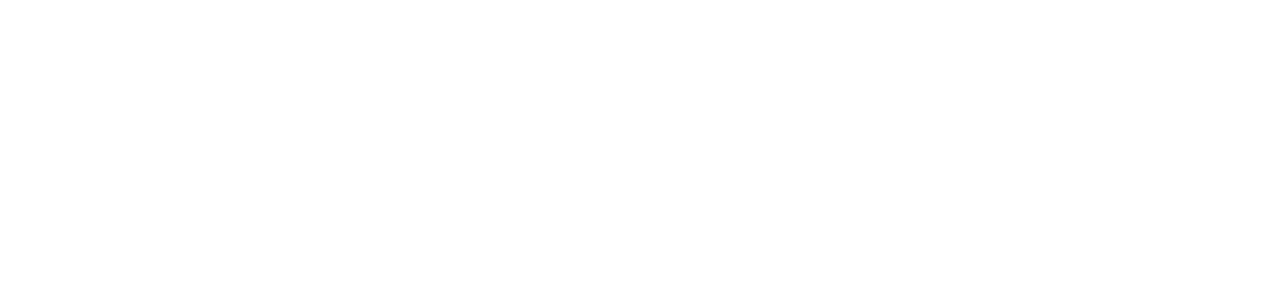
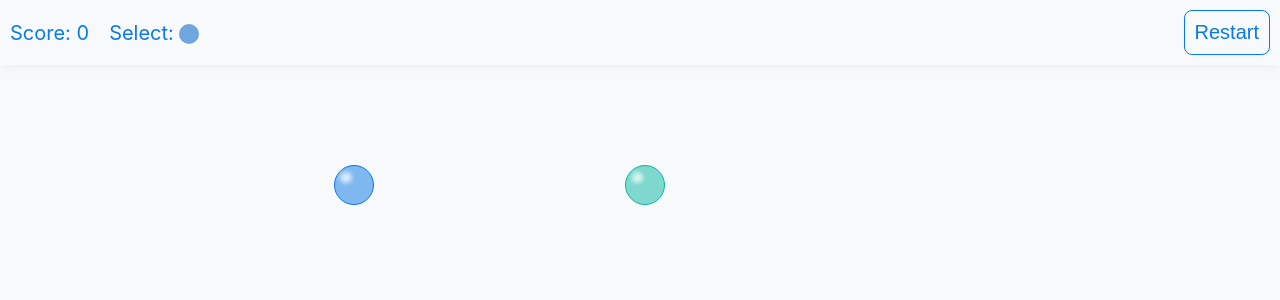
Before and after one commit to reznikovkg/vue-3-docker-compose, a Vue app in the folder vue/: page /game in a window 1280 px wide. Before the commit this address had no page. Shown: the top 300 px of the page. Built offline with nearby package versions, Linux system fonts and the light colour scheme.

Commit message:
init game

```diff
--- a/vue/src/assets/main.css
+++ b/vue/src/assets/main.css
@@ -15,11 +15,11 @@
   padding: 3px;
 }
 
-@media (hover: hover) {
-  a:hover {
-    background-color: hsla(160, 100%, 37%, 0.2);
-  }
-}
+/*@media (hover: hover) {*/
+/*  a:hover {*/
+/*    background-color: hsla(160, 100%, 37%, 0.2);*/
+/*  }*/
+/*}*/
 
 @media (min-width: 1024px) {
   body {
--- /dev/null
+++ b/vue/src/components/BubbleGame.vue
@@ -0,0 +1,177 @@
+<template>
+  <div class="bubble-game">
+    <header class="bubble-game__header header-panel">
+      <div>
+        <div class="header-panel__score">
+          <span class="header-panel__label">Score: {{ score }}</span>
+          <div class="header-panel__selection-group">
+            <span class="header-panel__label">Select: </span>
+            <div class="header-panel__color" :style="{ backgroundColor: indicatorColor }"></div>
+          </div>
+        </div>
+      </div>
+      <div>
+        <button class="c-button" @click="() => restartGame()">Restart</button>
+      </div>
+    </header>
+
+    <main class="bubble-game__field">
+      <Bubble
+          v-for="(b, index) in activeBubbles"
+          :key="index"
+          :color="b.color"
+          :size="b.size"
+          :style="{ left: b.x + '%' }"
+          @pop="handleBubblePop(index)"
+      />
+
+    </main>
+  </div>
+</template>
+
+<script>
+import Bubble from "@/components/ui/Bubble.vue";
+
+export default {
+  name: "BubbleGame",
+  components: { Bubble },
+  emits: ['finish'],
+  props: {
+    num: {
+      default: 2,
+      type: Number
+    },
+    selectColor: {
+      default: 'default',
+      type: String
+    },
+    intensity: {
+      default: 1,
+      type: Number
+    },
+    points: {
+      default: 0,
+      type: Number
+    },
+    fine: {
+      default: 5,
+      type: Number
+    }
+  },
+  data() {
+    return {
+      score: 0,
+      activeBubbles: [
+        /*{ color: 'blue', size: 'medium', x: 10 },
+        { color: 'purple', size: 'small', x: 40 },
+        { color: 'pink', size: 'big', x: 70 },*/
+      ],
+      colorMap: {
+        blue: '#0879ea',
+        breeze: '#06b8a2',
+        purple: '#7506dc',
+        pink: '#ad39ba',
+        default: '#6ea6df'
+      }
+    };
+  },
+  computed: {
+    indicatorColor() {
+      return this.colorMap[this.selectColor] || this.colorMap.default;
+    }
+  },
+  methods: {
+    initGame() {
+      this.score = 0;
+      this.activeBubbles = [];
+      this.spawnInitialBubbles();
+    },
+    spawnInitialBubbles() {
+      for (let i = 0; i < this.num; i++) {
+        this.addBubble();
+      }
+    },
+    addBubble() {
+      const colors = ['blue', 'breeze', 'purple', 'pink'];
+      this.activeBubbles.push({
+        id: Date.now() + Math.random(),
+        color: colors[Math.floor(Math.random() * colors.length)],
+        size: 'medium',
+        x: Math.random() * 90,
+        y: 0
+      });
+    },
+    check() {
+      if (this.score > 10) {
+        this.$emit('finish', this.score)
+      }
+    },
+    restartGame() {
+      this.initGame()
+    },
+    increaseScore() {
+      this.score += this.points
+    },
+    handleBubblePop(index) {
+      this.increaseScore();
+      this.removeBubble(index);
+      this.check();
+    },
+    removeBubble(index) {
+      this.activeBubbles.splice(index, 1);
+    }
+  },
+  mounted() {
+    this.initGame();
+  }
+}
+</script>
+
+<style lang="scss">
+.bubble-game {
+  display: flex;
+  flex-direction: column;
+  width: 100vw;
+  height: 100vh;
+  position: fixed;
+  top: 0;
+  left: 0;
+  background-color: #f8f9fa;
+
+  &__header {
+    flex: 0 0 auto;
+  }
+
+  &__field {
+    flex: 1 1 auto;
+    position: relative;
+    overflow: hidden;
+    width: 100%;
+  }
+}
+
+.header-panel {
+  display: flex;
+  justify-content: space-between;
+  align-items: center;
+  padding: 10px;
+  background-color: #f8f9fa;
+  box-shadow: 0 2px 10px rgba(0, 0, 0, 0.05);
+
+  &__score {
+    display: flex;
+    align-items: center;
+    gap: 20px;
+    font-size: 20px;
+    color: #0879ea;
+  }
+
+  &__color {
+    display: inline-block;
+    vertical-align: middle;
+    border-radius: 50%;
+    width: 20px;
+    height: 20px;
+  }
+}
+</style>
--- a/vue/src/components/pages/ExamplePage.vue
+++ /dev/null
@@ -1,33 +0,0 @@
-<template>
-  Example STORE {{ count }}
-  <RouterLink :to="{ name: $routes.INDEX }" >To Index</RouterLink>
-  <input v-model="value" type="number">
-  <input v-model="timeout" type="number">
-  <button @click="() => inc()">+</button>
-  <button @click="() => setValue()">SET</button>
-
-  <div>
-    <div v-for="i in list" :key="i">{{ i }}</div>
-  </div>
-</template>
-
-<script setup lang="ts">
-import { computed, ref } from 'vue'
-import { useStore } from 'vuex'
-const store = useStore()
-const count = computed(() => store.getters.getCount)
-const list = computed(() => store.getters['list/getList'])
-
-const value = ref(1)
-const timeout = ref(0)
-
-const inc = () => store.dispatch('runIncrement', value.value)
-const setValue = () => store.dispatch('setCount', {
-  value: value.value,
-  timeout: timeout.value
-})
-</script>
-
-<style scoped>
-
-</style>
--- a/vue/src/components/pages/IndexPage.vue
+++ b/vue/src/components/pages/IndexPage.vue
@@ -1,17 +1,65 @@
 <template>
-  Index
+  <div class="start-page" >
+    <div v-if="!isGameStarted">
+      <button class="c-button" @click="() => startGame()">Start Game</button>
+    </div>
 
-  <div>
-    <RouterLink :to="{ name: $routes.EXAMPLE }">
-     To Example
-    </RouterLink>
+    <BubbleGame
+        v-else
+        :num="5"
+        :intensity="1"
+        :points="5"
+        :selectColor="'blue'"
+        @finish="(p) => handleGameFinish(p)"
+    />
   </div>
+
 </template>
 
-<script setup lang="ts">
+<script>
+import BubbleGame from "@/components/BubbleGame.vue";
 
+export default {
+  name: 'IndexPage',
+  data() {
+    return {
+      isGameStarted: false
+    }
+  },
+  components: {
+    BubbleGame
+  },
+  methods: {
+    startGame() {
+      this.isGameStarted = true;
+    },
+    handleGameFinish(finalScore) {
+      alert(`Game Over! Your score: ${finalScore}`);
+      this.isGameStarted = false;
+    },
+  }
+}
 </script>
 
-<style scoped>
+<style lang="scss">
+.start-page {
+  display: flex;
+  width: 100vw;
+  height: 100vh;
+  position: fixed;
+  top: 0;
+  left: 0;
+  background-color: #f8f9fa;
+  align-items: center;
+  justify-content: space-around;
+}
 
+.c-button {
+  background-color: transparent;
+  border: 1px solid #0879ea;
+  border-radius: 8px;
+  color: #0879ea;
+  font-size: 20px;
+  padding: 10px;
+}
 </style>
--- /dev/null
+++ b/vue/src/components/ui/Bubble.vue
@@ -0,0 +1,121 @@
+<template>
+  <div ref="bubble"
+       class="bubble"
+       :class="['bubble--' + color, 'bubble--' + size]"
+       @click="() => pop()">
+    <div class="bubble__highlight"></div>
+  </div>
+</template>
+
+<script>
+export default {
+  name: "Bubble",
+  emits: ['pop'],
+  data() {
+    return {
+      isFlying: false,
+      startTime: 0,
+    }
+  },
+  props: {
+    color: {
+      default: 'default',
+      type: String,
+    },
+    size: {
+      default: 'default',
+      type: String,
+    },
+  },
+  methods: {
+    startFlight() {
+      this.isFlying = true;
+      this.startTime = performance.now();
+
+      requestAnimationFrame((timestamp) => {
+        this.animate(timestamp)
+      });
+    },
+    animate(currentTime) {
+      if (!this.isFlying || !this.$refs.bubble) return
+
+      const elapsedTime = currentTime - this.startTime
+      const progress = Math.min(elapsedTime / 5000, 1)
+      this.$refs.bubble.style.transform = `translateY(${progress * 100}px)`
+
+      if (elapsedTime < 5000) {
+        requestAnimationFrame((timestamp) => this.animate(timestamp))
+      } else {
+        this.isFlying = false
+      }
+    },
+    pop() {
+      this.$emit('pop');
+      this.isFlying = false;
+
+    }
+  },
+  mounted() {
+    this.$nextTick(() => {
+      this.startFlight()
+    });
+  }
+}
+</script>
+
+<style lang="scss">
+.bubble {
+  position: absolute;
+  border: 1px solid #6ea6df;
+  background: rgba(110, 166, 223, 0.5);
+  border-radius: 50%;
+  width: 40px;
+  height: 40px;
+
+  &--blue {
+    border: 1px solid #0879ea;
+    background: rgba(8, 121, 234, 0.5);
+  }
+
+  &--breeze {
+    border: 1px solid #06b8a2;
+    background: rgba(6, 184, 162, 0.5);
+  }
+
+  &--purple {
+    border: 1px solid #7506dc;
+    background: rgba(117, 6, 220, 0.5);
+  }
+
+  &--pink {
+    border: 1px solid #ad39ba;
+    background: rgba(173, 57, 186, 0.5);
+  }
+
+  &--small {
+    width: 20px;
+    height: 20px;
+  }
+
+  &--medium {
+    width: 40px;
+    height: 40px;
+  }
+
+  &--big {
+    width: 80px;
+    height: 80px;
+  }
+
+  &__highlight {
+    position: absolute;
+    top: 15%;
+    left: 15%;
+    width: 30%;
+    height: 30%;
+    background: rgba(255, 255, 255, 0.7);
+    border-radius: 50%;
+    filter: blur(2px);
+  }
+}
+</style>
--- a/vue/src/router/index.js
+++ b/vue/src/router/index.js
@@ -1,18 +1,19 @@
 import { createWebHistory, createRouter } from 'vue-router'
 
 import IndexPage from './../components/pages/IndexPage.vue'
-import ExamplePage from './../components/pages/ExamplePage.vue'
+
+import BubbleGame from "@/components/BubbleGame.vue";
 
 export const ROUTES = {
-  EXAMPLE: 'EXAMPLE',
+  GAME: 'GAME',
   INDEX: 'INDEX',
 }
 
 const routes = [
   {
-    name: ROUTES.EXAMPLE,
-    path: '/example',
-    component: ExamplePage
+    name: ROUTES.GAME,
+    path: '/game',
+    component: BubbleGame
   },
   {
     name: ROUTES.INDEX,
```
